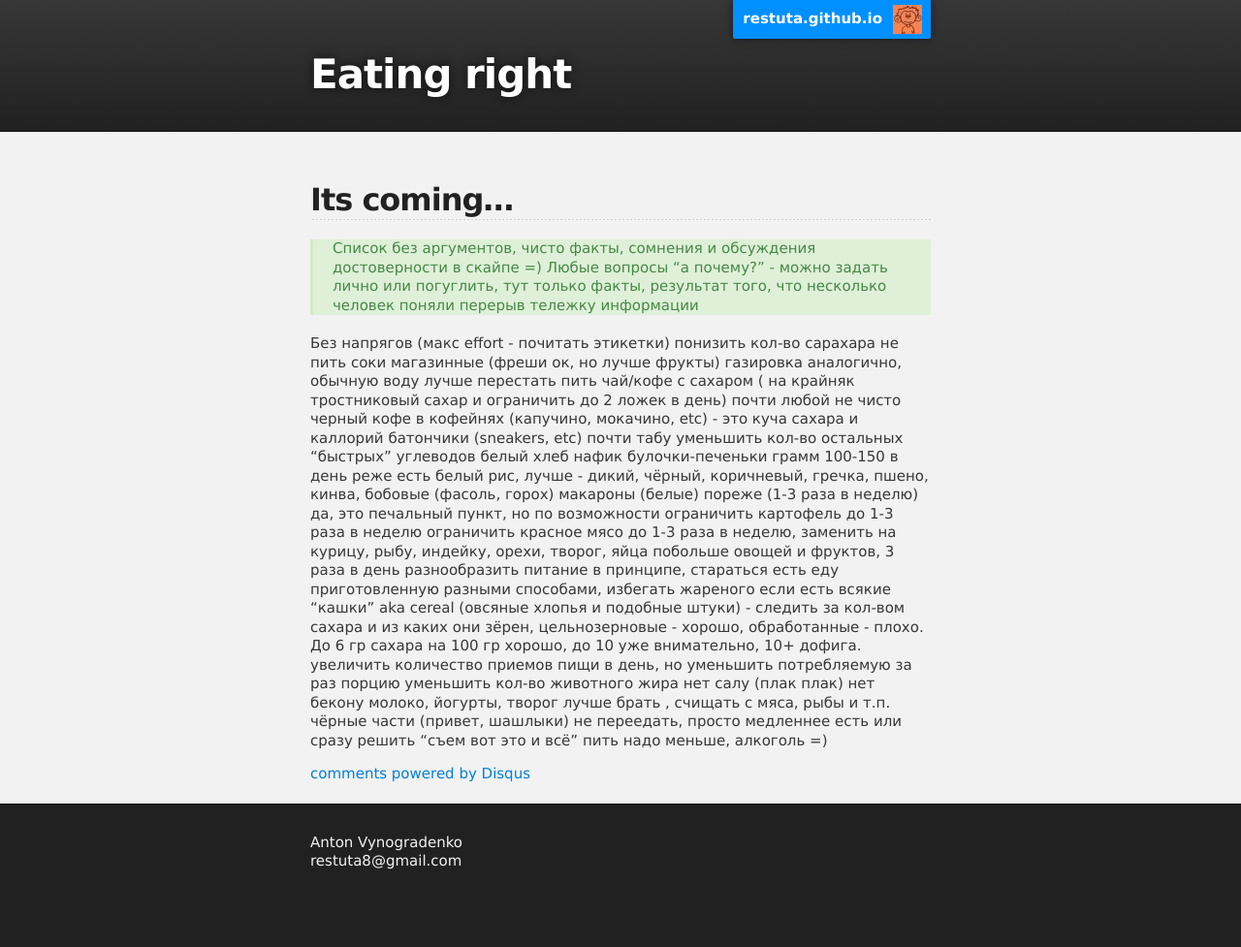
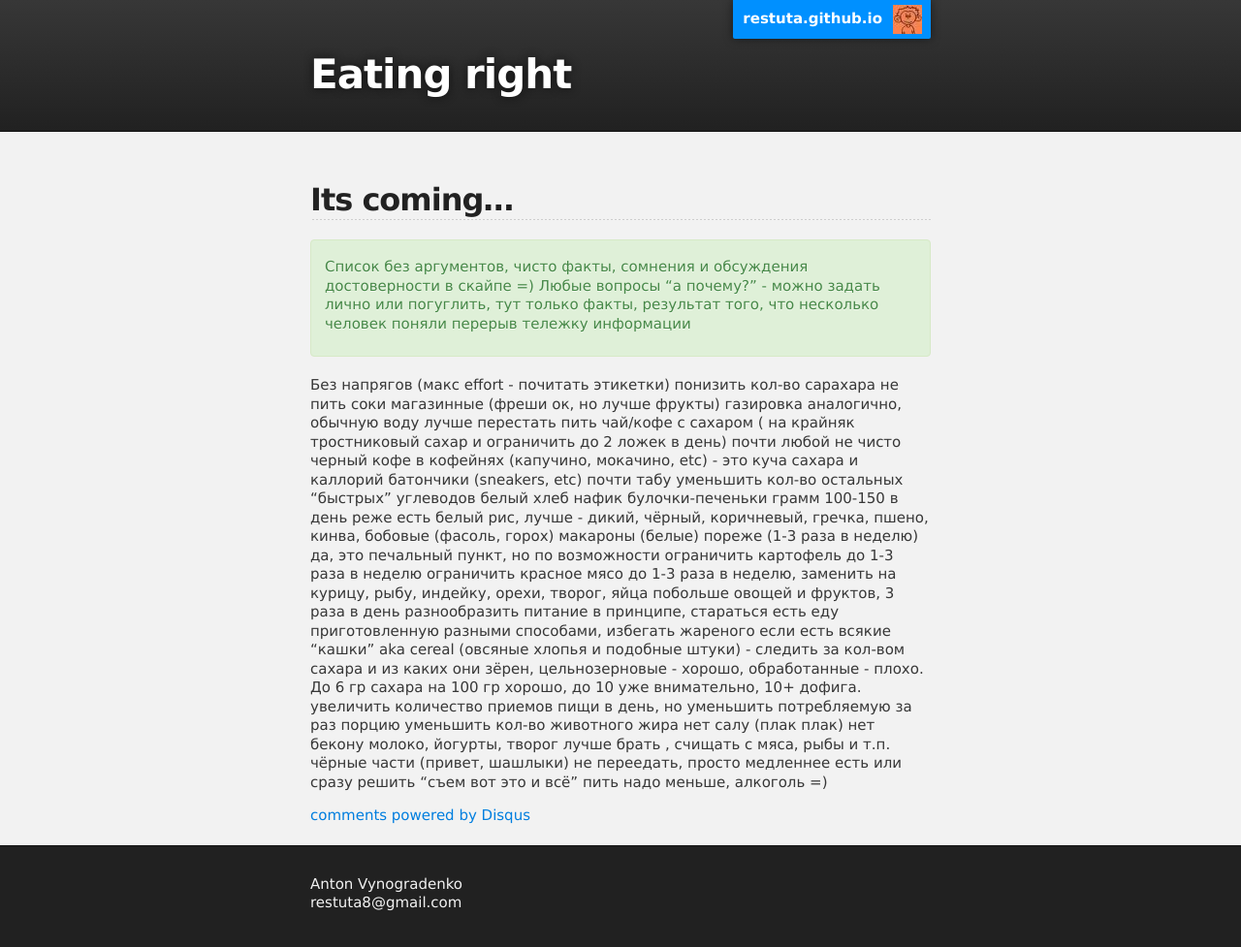
Before and after one commit to Restuta/restuta.github.io, a Jekyll site: the page built from _posts/2013-06-11-eating-right.md, in a window 1280 px wide. Shown: the whole page at 97% size. Built offline with Jekyll 4.4.1, drawn with Linux system fonts in a browser that asks for light colours; comment, search, counter and statistics services are not loaded; before the commit the page ends 934 px from its top, so only the background shows below that.

Commit message:
updated eating right post

```diff
--- a/_posts/2013-06-11-eating-right.md
+++ b/_posts/2013-06-11-eating-right.md
@@ -4,7 +4,7 @@ title: Eating right
 ---
 
 ##Its coming...
-<blockquote class="green-block">
+<blockquote class="block green-block">
  	<p>Список без аргументов, чисто факты, сомнения и обсуждения достоверности в скайпе =) Любые вопросы “а почему?” - можно задать лично или погуглить, тут только факты, результат того, что несколько человек поняли перерыв тележку информации</p>
 </blockquote>
 
--- a/css/stylesheet.css
+++ b/css/stylesheet.css
@@ -195,6 +195,17 @@ blockquote {
   margin-bottom: 20px;
   padding: 0 0 0 20px;
   border-left: 3px solid #bbb;
+}
+
+.block {
+  padding: 8px 35px 8px 14px;
+  margin-bottom: 20px;
+  text-shadow: 0 1px 0 rgba(255, 255, 255, 0.5);
+  background-color: #fcf8e3;
+  border: 1px solid #fbeed5;
+  -webkit-border-radius: 4px;
+  -moz-border-radius: 4px;
+  border-radius: 4px;
 }
 
 .green-block {
```
